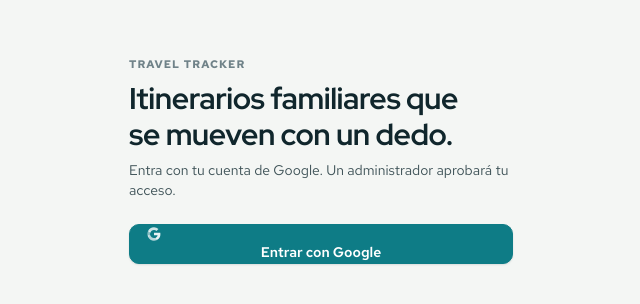
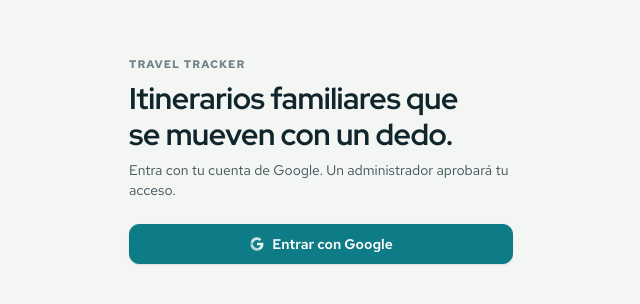
Before and after one commit to melvicsosa/Travel-tracker, a Next.js app: page /login in a window 1280 px wide. Shown: the part 240-544 px from the top of the page, without its empty margins (319-959 px from the left). Built offline with nearby package versions, Linux system fonts and the light colour scheme; a web font is replaced by a local one.

Commit message:
Fix button class clash with Tailwind

```diff
--- a/src/app/login/GoogleSignInButton.tsx
+++ b/src/app/login/GoogleSignInButton.tsx
@@ -20,7 +20,7 @@
   }
 
   return (
-    <button className="btn primary block" onClick={signIn} disabled={busy}>
+    <button className="btn primary wide" onClick={signIn} disabled={busy}>
       <svg viewBox="0 0 24 24" aria-hidden="true">
         <path fill="currentColor" d="M21.6 12.23c0-.68-.06-1.33-.17-1.96H12v3.71h5.38a4.6 4.6 0 0 1-2 3.02v2.5h3.24c1.9-1.75 2.98-4.32 2.98-7.27Z" opacity=".9"/>
         <path fill="currentColor" d="M12 22c2.7 0 4.96-.9 6.62-2.42l-3.24-2.5c-.9.6-2.04.96-3.38.96-2.6 0-4.8-1.75-5.59-4.1H3.07v2.58A10 10 0 0 0 12 22Z" opacity=".7"/>
--- a/src/app/pending/page.tsx
+++ b/src/app/pending/page.tsx
@@ -21,11 +21,11 @@
         <p className="text-ink-3 text-xs mono">{profile.email}</p>
         <div className="flex flex-col gap-2">
           {!rejected ? (
-            <a className="btn primary block" href="/pending">
+            <a className="btn primary wide" href="/pending">
               {t.pending.refresh}
             </a>
           ) : null}
-          <SignOutButton className="btn ghost block" />
+          <SignOutButton className="btn ghost wide" />
         </div>
       </div>
     </main>
```
